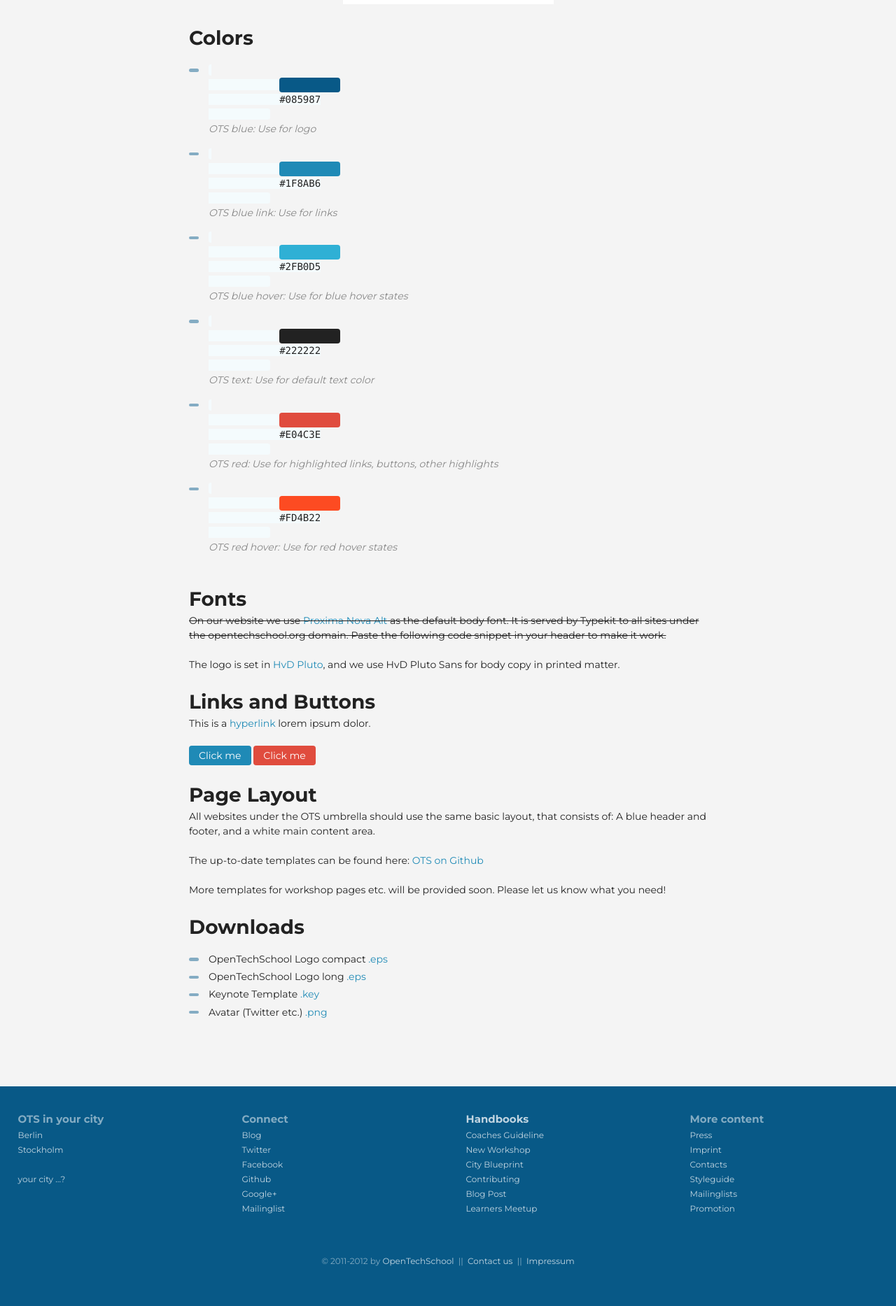
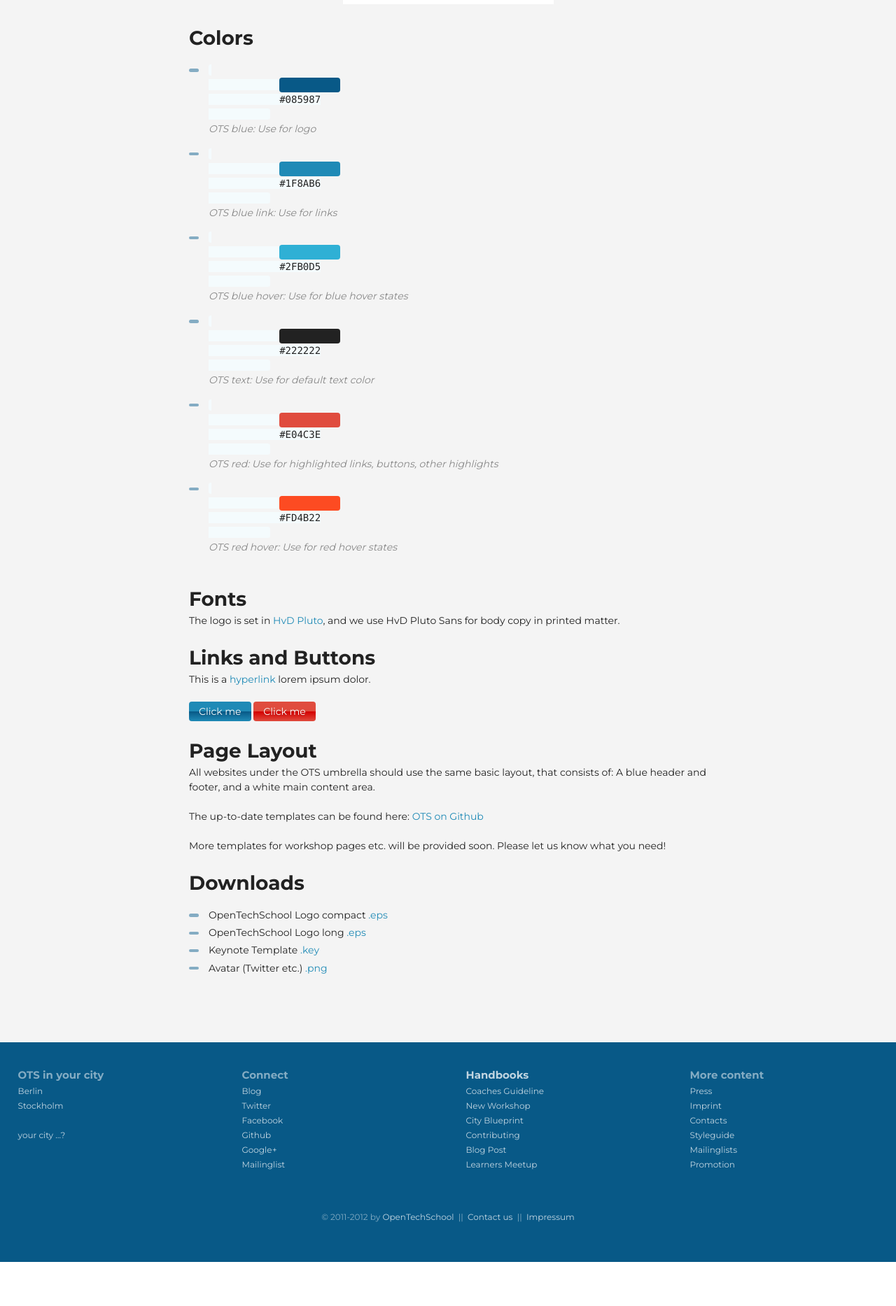
Before and after one commit to OpenTechSchool/www.opentechschool.org, a Jekyll site: the page built from handbooks/styles.html, in a window 1280 px wide. Shown: the part 1095-2962 px from the top of the page at 70% size. Built offline with Jekyll 4.4.1, drawn with Linux system fonts in a browser that asks for light colours; nearby versions of some CDN libraries; after the commit the page ends 2899 px from its top, so only the background shows below that.

Commit message:
Cleaning up Styleguide

```diff
--- a/handbooks/styles.html
+++ b/handbooks/styles.html
@@ -6,13 +6,13 @@
 
     <div class="container_small">
 
-      <h2><span>About the Styleguide</span></h2>
+      <h2>About the Styleguide</h2>
       <p>
         These are some very basic style and branding guidelines to help give OpenTechSchool a strong and consistent visual appearance. We are aiming to extend and improve the styleguide over time and make it a useful tool and resource center for all OTS members working on our OTS websites, print product, presentations etc.<br />
         Your suggestions are very welcome – let us know what else you need and what we should cover here.
       </p>
 
-      <h2><span>Name and Logo</span></h2>
+      <h2>Name and Logo</h2>
       <p>
         OpenTechSchool is spelled as one word, in CamelCase. If used in connection with workshop titles, events etc, just add <b>OpenTechSchool</b>, without anything like <i>proudly presents</i> or <i>presented by</i>.
       </p>
@@ -23,7 +23,7 @@
         <img src="../images/sg/ots_sg_logo.png" alt="">
       </p>
 
-      <h2><span>Colors</span></h2>
+      <h2>Colors</h2>
       <ul class="sg_list">
         <li>
           <code>
@@ -69,16 +69,13 @@
         </li>
       </ul>
 
-      <h2><span>Fonts</span></h2>
-      <p>
-        <del>On our website we use <a href="https://typekit.com/fonts/proxima-nova-alt">Proxima Nova Alt</a> as the default body font. It is served by Typekit to all sites under the opentechschool.org domain. Paste the following code snippet in your header to make it work.</del>
-      </p>
+      <h2>Fonts</h2>
 
       <p>
         The logo is set in <a href="http://www.myfonts.com/fonts/hvdfonts/pluto/">HvD Pluto</a>, and we use HvD Pluto Sans for body copy in printed matter.
       </p>
 
-      <h2><span>Links and Buttons</span></h2>
+      <h2>Links and Buttons</h2>
       <p>
         This is a <a href="">hyperlink</a> lorem ipsum dolor.
       </p>
@@ -87,7 +84,7 @@
         <a href="" class="ots_action ots_action_highlight">Click me</a>
       </p>
 
-      <h2><span>Page Layout</span></h2>
+      <h2>Page Layout</h2>
       <p>
         All websites under the OTS umbrella should use the same basic layout, that consists of: A blue header and footer, and a white main content area.
       </p>
@@ -99,7 +96,7 @@
         More templates for workshop pages etc. will be provided soon. Please let us know what you need!
       </p>
 
-      <h2><span>Downloads</span></h2>
+      <h2>Downloads</h2>
       <ul>
         <li>OpenTechSchool Logo compact <a href="../downloads/ots_logo.eps">.eps</a></li>
         <li>OpenTechSchool Logo long <a href="../downloads/ots_logo_long.eps">.eps</a></li>
--- a/sass/imports/_main.scss
+++ b/sass/imports/_main.scss
@@ -44,7 +44,10 @@
 
 /* buttons */
 .ots_action {
+  text-shadow: 0 1px 2px rgba(0,0,0,.2);
   background-color: $ots_blue_l;
+  @include background-image(linear-gradient(top, $ots_blue_l 0%,$ots_blue_l 50%,$ots_blue 51%,$ots_blue_l 100%));
+
   display: inline-block;
   border-radius: 4px;
   cursor: pointer;
@@ -63,18 +66,23 @@
 a.ots_action:focus {
   text-decoration: none;
   background: $ots_blue_h;
+  @include background-image(linear-gradient(top, $ots_blue_h 0%,$ots_blue_h 50%,$ots_blue_l 51%,$ots_blue_h 100%));
 }
 
 a.ots_action_highlight,
 a.ots_action_highlight:link,
 a.ots_action_highlight:visited {
   background: $ots_red_l;
+  @include background-image(linear-gradient(top, $ots_red_l 0%,$ots_red_l 50%,#D40000 51%,$ots_red_l 100%));
+
 }
 
 a.ots_action_highlight:hover,
 a.ots_action_highlight:active,
 a.ots_action_highlight:focus {
   background: $ots_red_h;
+  @include background-image(linear-gradient(top, $ots_red_h 0%,$ots_red_h 50%,$ots_red_l 51%,$ots_red_h 100%));
+
 }
 
 a.ots_action_city {
--- a/sass/screen.scss
+++ b/sass/screen.scss
@@ -3,6 +3,7 @@
  * Import this file using the following HTML or equivalent:
  * <link href="/stylesheets/screen.css" media="screen, projection" rel="stylesheet" type="text/css" /> */
 
+@import "compass";
 @import "compass/reset";
 @import "imports/_vars";
 @import "imports/_grid";
--- a/stylesheets/screen.css
+++ b/stylesheets/screen.css
@@ -182,14 +182,20 @@
 /* buttons */
 /* line 46, ../sass/imports/_main.scss */
 .ots_action {
+  text-shadow: 0 1px 2px rgba(0, 0, 0, 0.2);
   background-color: #1f8ab6;
+  background-image: -webkit-gradient(linear, 50% 0%, 50% 100%, color-stop(0%, #1f8ab6), color-stop(50%, #1f8ab6), color-stop(51%, #085987), color-stop(100%, #1f8ab6));
+  background-image: -webkit-linear-gradient(top, #1f8ab6 0%, #1f8ab6 50%, #085987 51%, #1f8ab6 100%);
+  background-image: -moz-linear-gradient(top, #1f8ab6 0%, #1f8ab6 50%, #085987 51%, #1f8ab6 100%);
+  background-image: -o-linear-gradient(top, #1f8ab6 0%, #1f8ab6 50%, #085987 51%, #1f8ab6 100%);
+  background-image: linear-gradient(top, #1f8ab6 0%, #1f8ab6 50%, #085987 51%, #1f8ab6 100%);
   display: inline-block;
   border-radius: 4px;
   cursor: pointer;
   padding: .25em 1em;
 }
 
-/* line 56, ../sass/imports/_main.scss */
+/* line 59, ../sass/imports/_main.scss */
 a.ots_action,
 a.ots_action:link,
 a.ots_action:visited {
@@ -197,44 +203,59 @@
   text-decoration: none;
 }
 
-/* line 63, ../sass/imports/_main.scss */
+/* line 66, ../sass/imports/_main.scss */
 a.ots_action:hover,
 a.ots_action:active,
 a.ots_action:focus {
   text-decoration: none;
   background: #2fb0d5;
+  background-image: -webkit-gradient(linear, 50% 0%, 50% 100%, color-stop(0%, #2fb0d5), color-stop(50%, #2fb0d5), color-stop(51%, #1f8ab6), color-stop(100%, #2fb0d5));
+  background-image: -webkit-linear-gradient(top, #2fb0d5 0%, #2fb0d5 50%, #1f8ab6 51%, #2fb0d5 100%);
+  background-image: -moz-linear-gradient(top, #2fb0d5 0%, #2fb0d5 50%, #1f8ab6 51%, #2fb0d5 100%);
+  background-image: -o-linear-gradient(top, #2fb0d5 0%, #2fb0d5 50%, #1f8ab6 51%, #2fb0d5 100%);
+  background-image: linear-gradient(top, #2fb0d5 0%, #2fb0d5 50%, #1f8ab6 51%, #2fb0d5 100%);
 }
 
-/* line 70, ../sass/imports/_main.scss */
+/* line 74, ../sass/imports/_main.scss */
 a.ots_action_highlight,
 a.ots_action_highlight:link,
 a.ots_action_highlight:visited {
   background: #e04c3e;
+  background-image: -webkit-gradient(linear, 50% 0%, 50% 100%, color-stop(0%, #e04c3e), color-stop(50%, #e04c3e), color-stop(51%, #d40000), color-stop(100%, #e04c3e));
+  background-image: -webkit-linear-gradient(top, #e04c3e 0%, #e04c3e 50%, #d40000 51%, #e04c3e 100%);
+  background-image: -moz-linear-gradient(top, #e04c3e 0%, #e04c3e 50%, #d40000 51%, #e04c3e 100%);
+  background-image: -o-linear-gradient(top, #e04c3e 0%, #e04c3e 50%, #d40000 51%, #e04c3e 100%);
+  background-image: linear-gradient(top, #e04c3e 0%, #e04c3e 50%, #d40000 51%, #e04c3e 100%);
 }
 
-/* line 76, ../sass/imports/_main.scss */
+/* line 82, ../sass/imports/_main.scss */
 a.ots_action_highlight:hover,
 a.ots_action_highlight:active,
 a.ots_action_highlight:focus {
   background: #fd4b22;
+  background-image: -webkit-gradient(linear, 50% 0%, 50% 100%, color-stop(0%, #fd4b22), color-stop(50%, #fd4b22), color-stop(51%, #e04c3e), color-stop(100%, #fd4b22));
+  background-image: -webkit-linear-gradient(top, #fd4b22 0%, #fd4b22 50%, #e04c3e 51%, #fd4b22 100%);
+  background-image: -moz-linear-gradient(top, #fd4b22 0%, #fd4b22 50%, #e04c3e 51%, #fd4b22 100%);
+  background-image: -o-linear-gradient(top, #fd4b22 0%, #fd4b22 50%, #e04c3e 51%, #fd4b22 100%);
+  background-image: linear-gradient(top, #fd4b22 0%, #fd4b22 50%, #e04c3e 51%, #fd4b22 100%);
 }
 
-/* line 80, ../sass/imports/_main.scss */
+/* line 88, ../sass/imports/_main.scss */
 a.ots_action_city {
   padding: .75em 1.25em;
 }
 
-/* line 84, ../sass/imports/_main.scss */
+/* line 92, ../sass/imports/_main.scss */
 body {
   line-height: 1.5em;
 }
 
-/* line 88, ../sass/imports/_main.scss */
+/* line 96, ../sass/imports/_main.scss */
 p, ul, ol {
   margin-bottom: 1.5em;
 }
 
-/* line 93, ../sass/imports/_main.scss */
+/* line 101, ../sass/imports/_main.scss */
 pre,
 code {
   font-family: consolas, courier, monospace;
@@ -243,13 +264,13 @@
   border-radius: .25em;
 }
 
-/* line 100, ../sass/imports/_main.scss */
+/* line 108, ../sass/imports/_main.scss */
 code {
   background-color: #F4FBFD;
   padding: 0 .25em;
 }
 
-/* line 105, ../sass/imports/_main.scss */
+/* line 113, ../sass/imports/_main.scss */
 pre {
   line-height: 1.2em;
   padding: 1em;
@@ -257,19 +278,19 @@
   background-color: #085987;
   color: #c1d5e1;
 }
-/* line 111, ../sass/imports/_main.scss */
+/* line 119, ../sass/imports/_main.scss */
 pre code {
   color: inherit;
   background-color: inherit;
 }
 
-/* line 118, ../sass/imports/_main.scss */
+/* line 126, ../sass/imports/_main.scss */
 .bg_full ul {
   margin: 0.75em 0;
   padding: 0 1em 1.5em 2em;
   list-style: none;
 }
-/* line 123, ../sass/imports/_main.scss */
+/* line 131, ../sass/imports/_main.scss */
 .bg_full li:before {
   content: "";
   display: block;
@@ -282,26 +303,26 @@
   border-radius: 1em;
 }
 
-/* line 138, ../sass/imports/_main.scss */
+/* line 146, ../sass/imports/_main.scss */
 .bg_full {
   width: 100%;
   padding: 5% 0;
   background: #f4f4f4;
 }
 
-/* line 144, ../sass/imports/_main.scss */
+/* line 152, ../sass/imports/_main.scss */
 .bg_full_white {
   background: #fff;
 }
 
-/* line 148, ../sass/imports/_main.scss */
+/* line 156, ../sass/imports/_main.scss */
 .ots_logo {
   width: 304px;
   margin: 0 auto 2em auto;
   color: #085987;
 }
 
-/* line 154, ../sass/imports/_main.scss */
+/* line 162, ../sass/imports/_main.scss */
 .ots_logo a {
   width: 304px;
   height: 100px;
@@ -313,68 +334,68 @@
   background: transparent url("../images/ots_logo_v.png") no-repeat 0 0;
 }
 
-/* line 165, ../sass/imports/_main.scss */
+/* line 173, ../sass/imports/_main.scss */
 .ots_logo a:focus, .ots_logo a:hover, .ots_logo a:active {
   outline: none;
   background-position: 0 -140px;
   outline: none;
 }
 
-/* line 172, ../sass/imports/_main.scss */
+/* line 180, ../sass/imports/_main.scss */
 .site_header {
   padding: 4.5em 0 3em 0;
   text-align: center;
   font-size: 1.5em;
 }
 
-/* line 178, ../sass/imports/_main.scss */
+/* line 186, ../sass/imports/_main.scss */
 .site_header_landing {
   background: #085987;
   color: #FFF;
 }
 
-/* line 183, ../sass/imports/_main.scss */
+/* line 191, ../sass/imports/_main.scss */
 .site_header_city {
   color: #085987;
 }
 
 /* Style for list with floated list items. Responds to screen-width. */
-/* line 190, ../sass/imports/_main.scss */
+/* line 198, ../sass/imports/_main.scss */
 .float_list {
   list-style: none;
   padding: 0;
   overflow: hidden;
 }
 
-/* line 196, ../sass/imports/_main.scss */
+/* line 204, ../sass/imports/_main.scss */
 .float_list > li {
   margin: 0 2% 1.5em 2%;
 }
 
 /* List of OTS members, extends float list. Includes image and links. */
-/* line 203, ../sass/imports/_main.scss */
+/* line 211, ../sass/imports/_main.scss */
 .team_list > li {
   min-height: 8em;
   height: auto !important;
   height: 8em;
   text-align: center;
 }
-/* line 208, ../sass/imports/_main.scss */
+/* line 216, ../sass/imports/_main.scss */
 .team_list > li:before {
   display: none;
 }
-/* line 211, ../sass/imports/_main.scss */
+/* line 219, ../sass/imports/_main.scss */
 .team_list > li img {
   width: 100%;
   max-width: 200px;
   height: auto;
   border-radius: 100%;
 }
-/* line 217, ../sass/imports/_main.scss */
+/* line 225, ../sass/imports/_main.scss */
 .team_list > li h3 {
   font-size: 1em;
 }
-/* line 220, ../sass/imports/_main.scss */
+/* line 228, ../sass/imports/_main.scss */
 .team_list > li p {
   font-size: .714em;
   min-height: 6em;
@@ -382,24 +403,24 @@
   height: 6em;
 }
 
-/* line 228, ../sass/imports/_main.scss */
+/* line 236, ../sass/imports/_main.scss */
 .top_bar {
   width: 100%;
   z-index: 100;
   background: #FFF;
   color: #FFF;
 }
-/* line 233, ../sass/imports/_main.scss */
+/* line 241, ../sass/imports/_main.scss */
 .top_bar .container {
   overflow: visible;
 }
 
-/* line 238, ../sass/imports/_main.scss */
+/* line 246, ../sass/imports/_main.scss */
 .logo_top_bar {
   float: left;
   padding: 0.5em 0.75em;
 }
-/* line 242, ../sass/imports/_main.scss */
+/* line 250, ../sass/imports/_main.scss */
 .logo_top_bar > a {
   display: block;
   float: left;
@@ -410,7 +431,7 @@
   white-space: nowrap;
   overflow: hidden;
 }
-/* line 254, ../sass/imports/_main.scss */
+/* line 262, ../sass/imports/_main.scss */
 .logo_top_bar > a,
 .logo_top_bar > a:link,
 .logo_top_bar > a:visited {
@@ -422,7 +443,7 @@
   filter: alpha(opacity=80);
   /* IE 5-7  */
 }
-/* line 263, ../sass/imports/_main.scss */
+/* line 271, ../sass/imports/_main.scss */
 .logo_top_bar > a:hover,
 .logo_top_bar > a:active,
 .logo_top_bar > a:focus {
@@ -434,7 +455,7 @@
   /* IE 5-7  */
 }
 
-/* line 271, ../sass/imports/_main.scss */
+/* line 279, ../sass/imports/_main.scss */
 footer {
   font-size: .8571em;
   background: #085987;
@@ -442,26 +463,26 @@
   padding: 3em 0;
   height: auto;
 }
-/* line 277, ../sass/imports/_main.scss */
+/* line 285, ../sass/imports/_main.scss */
 footer p {
   text-align: center;
 }
 
-/* line 284, ../sass/imports/_main.scss */
+/* line 292, ../sass/imports/_main.scss */
 footer a,
 footer a:link,
 footer a:visited {
   color: #c1d5e1;
 }
 
-/* line 290, ../sass/imports/_main.scss */
+/* line 298, ../sass/imports/_main.scss */
 footer a:hover,
 footer a:active,
 footer a:focus {
   color: #FFF;
 }
 
-/* line 294, ../sass/imports/_main.scss */
+/* line 302, ../sass/imports/_main.scss */
 .main_img {
   text-align: center;
   height: 24em;
@@ -469,7 +490,7 @@
 }
 
 /* News blocks, events */
-/* line 303, ../sass/imports/_main.scss */
+/* line 311, ../sass/imports/_main.scss */
 .date {
   font-size: .75em;
   font-style: italic;
@@ -477,13 +498,13 @@
 }
 
 /* Styleguide*/
-/* line 313, ../sass/imports/_main.scss */
+/* line 321, ../sass/imports/_main.scss */
 .sg_list {
   list-style: none;
   padding: 0;
 }
 
-/* line 318, ../sass/imports/_main.scss */
+/* line 326, ../sass/imports/_main.scss */
 .sg_list small {
   display: block;
   margin-bottom: .75em;
@@ -491,7 +512,7 @@
   font-style: italic;
 }
 
-/* line 325, ../sass/imports/_main.scss */
+/* line 333, ../sass/imports/_main.scss */
 .sg_color {
   display: inline-block;
   border-radius: 4px;
@@ -499,7 +520,7 @@
   color: transparent;
 }
 
-/* line 332, ../sass/imports/_main.scss */
+/* line 340, ../sass/imports/_main.scss */
 .sg_textarea {
   width: 90%;
   font-size: .625em;
@@ -512,7 +533,7 @@
 
 /* Testimonials */
 /* testimonials */
-/* line 345, ../sass/imports/_main.scss */
+/* line 353, ../sass/imports/_main.scss */
 .testimonial {
   overflow: hidden;
   position: relative;
@@ -521,17 +542,17 @@
   height: auto !important;
   height: 400px;
 }
-/* line 353, ../sass/imports/_main.scss */
+/* line 361, ../sass/imports/_main.scss */
 .testimonial header {
   overflow: hidden;
 }
 
-/* line 358, ../sass/imports/_main.scss */
+/* line 366, ../sass/imports/_main.scss */
 .testimonial_about {
   font-style: italic;
 }
 
-/* line 363, ../sass/imports/_main.scss */
+/* line 371, ../sass/imports/_main.scss */
 .name b {
   color: #666;
   display: block;
@@ -539,7 +560,7 @@
   margin-bottom: 1em;
 }
 
-/* line 371, ../sass/imports/_main.scss */
+/* line 379, ../sass/imports/_main.scss */
 .testimonial blockquote {
   position: absolute;
   z-index: 10;
@@ -548,7 +569,7 @@
   width: 25%;
 }
 
-/* line 379, ../sass/imports/_main.scss */
+/* line 387, ../sass/imports/_main.scss */
 .testimonial img {
   position: absolute;
   z-index: 1;
@@ -557,7 +578,7 @@
   display: block;
 }
 
-/* line 387, ../sass/imports/_main.scss */
+/* line 395, ../sass/imports/_main.scss */
 .testimonial img.close-up {
   width: 100%;
   max-width: 240px;
@@ -569,7 +590,7 @@
   float: left;
 }
 
-/* line 398, ../sass/imports/_main.scss */
+/* line 406, ../sass/imports/_main.scss */
 .question {
   color: #085987;
 }
@@ -584,30 +605,30 @@
     }*/
 }
 /* ==|== non-semantic helper classes ======================================== */
-/* line 420, ../sass/imports/_main.scss */
+/* line 428, ../sass/imports/_main.scss */
 .clearfix:before, .clearfix:after {
   content: "";
   display: table;
 }
 
-/* line 421, ../sass/imports/_main.scss */
+/* line 429, ../sass/imports/_main.scss */
 .clearfix:after {
   clear: both;
 }
 
-/* line 422, ../sass/imports/_main.scss */
+/* line 430, ../sass/imports/_main.scss */
 .clearfix {
   zoom: 1;
 }
 
-/* line 423, ../sass/imports/_main.scss */
+/* line 431, ../sass/imports/_main.scss */
 .center {
   text-align: center;
 }
 
 /* ==|== print styles ======================================================= */
 @media print {
-  /* line 431, ../sass/imports/_main.scss */
+  /* line 439, ../sass/imports/_main.scss */
   * {
     background: transparent !important;
     color: black !important;
@@ -616,43 +637,43 @@
     -ms-filter: none !important;
   }
 
-  /* line 432, ../sass/imports/_main.scss */
+  /* line 440, ../sass/imports/_main.scss */
   a, a:visited {
     text-decoration: underline;
   }
 
-  /* line 433, ../sass/imports/_main.scss */
+  /* line 441, ../sass/imports/_main.scss */
   a[href]:after {
     content: " (" attr(href) ")";
   }
 
-  /* line 434, ../sass/imports/_main.scss */
+  /* line 442, ../sass/imports/_main.scss */
   abbr[title]:after {
     content: " (" attr(title) ")";
   }
 
-  /* line 435, ../sass/imports/_main.scss */
+  /* line 443, ../sass/imports/_main.scss */
   .ir a:after, a[href^="javascript:"]:after, a[href^="#"]:after {
     content: "";
   }
 
-  /* line 436, ../sass/imports/_main.scss */
+  /* line 444, ../sass/imports/_main.scss */
   pre, blockquote {
     border: 1px solid #999;
     page-break-inside: avoid;
   }
 
-  /* line 437, ../sass/imports/_main.scss */
+  /* line 445, ../sass/imports/_main.scss */
   thead {
     display: table-header-group;
   }
 
-  /* line 438, ../sass/imports/_main.scss */
+  /* line 446, ../sass/imports/_main.scss */
   tr, img {
     page-break-inside: avoid;
   }
 
-  /* line 439, ../sass/imports/_main.scss */
+  /* line 447, ../sass/imports/_main.scss */
   img {
     max-width: 100% !important;
   }
@@ -661,13 +682,13 @@
     margin: 0.5cm;
 }
 
-  /* line 441, ../sass/imports/_main.scss */
+  /* line 449, ../sass/imports/_main.scss */
   p, h2, h3 {
     orphans: 3;
     widows: 3;
   }
 
-  /* line 442, ../sass/imports/_main.scss */
+  /* line 450, ../sass/imports/_main.scss */
   h2, h3 {
     page-break-after: avoid;
   }
```
